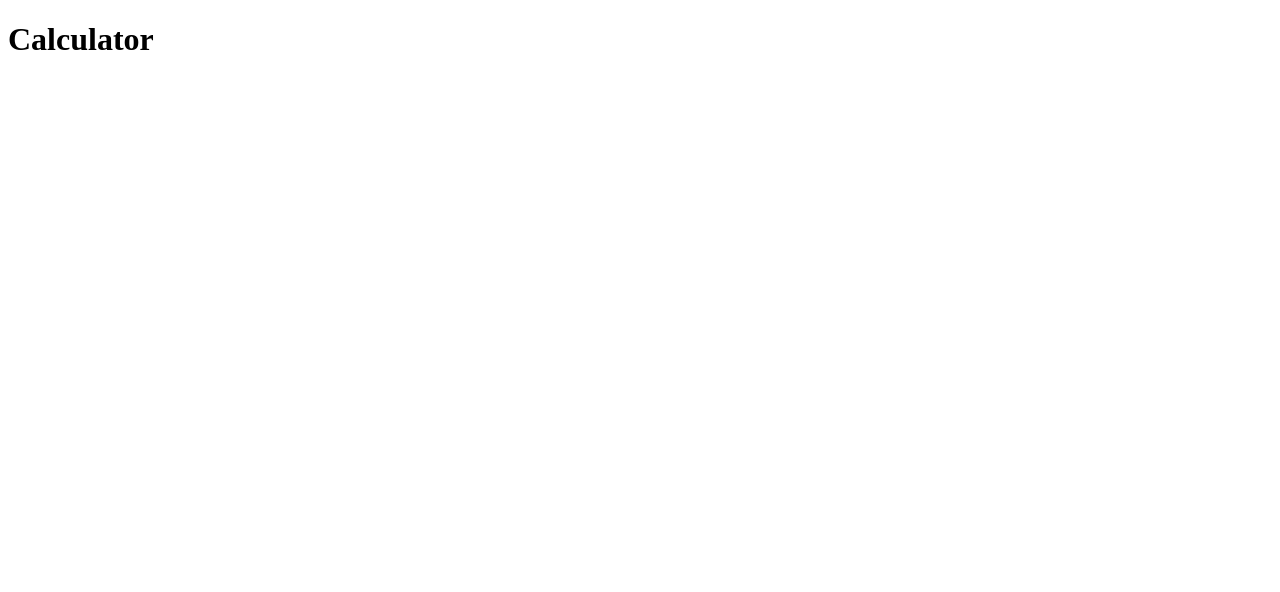
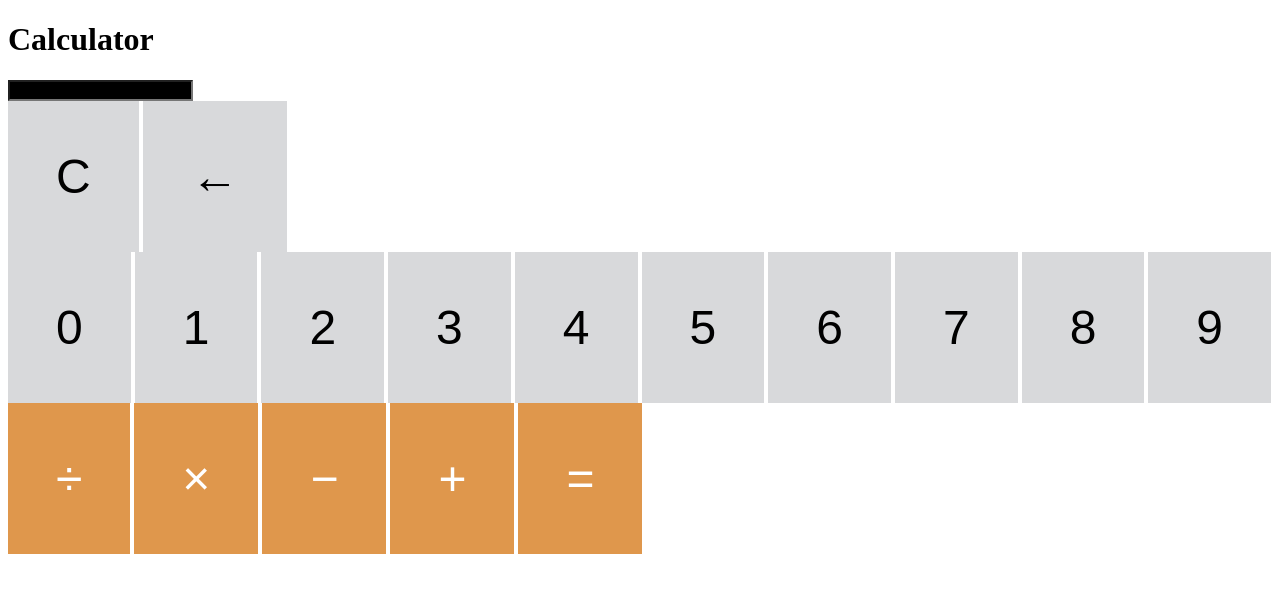
Before and after one commit to pi1egrim/frontend-masters, a plain HTML site: page beginner-calculator-project/index.html in a window 1280 px wide. Drawn offline with Linux system fonts and the light colour scheme.

Commit message:
commit #2

```diff
--- a/beginner-calculator-project/css/style.css
+++ b/beginner-calculator-project/css/style.css
@@ -0,0 +1,30 @@
+body {
+    margin: none;
+    padding: none;
+}
+
+button {
+    border: none;
+    font-size: 3rem;
+    padding: 1em;
+    cursor: pointer;
+}
+
+button:hover {
+    filter:opacity(.7)
+}
+
+.bg-black {
+    background-color: #000000;
+    color: #fff;
+}
+
+.bg-grey {
+    background-color: #d8d9db;
+    color: #000000;
+}
+
+.bg-orange {
+    background-color: #df974c;
+    color: #fff;
+}
--- a/beginner-calculator-project/index.html
+++ b/beginner-calculator-project/index.html
@@ -9,6 +9,32 @@
 <body>
     <h1>Calculator</h1>
     <div class="calculator">
+        <div class="input-field">
+            <input class="bg-black" type="text">
+        </div>
+        <div class="edit-container">
+            <button class="bg-grey" type="button">C</button>
+            <button class="bg-grey" type="button">←</button>
+        </div>
+        <div class="numbers-container">
+            <button class="number bg-grey" type="button">0</button>
+            <button class="number bg-grey" type="button">1</button>
+            <button class="number bg-grey" type="button">2</button>
+            <button class="number bg-grey" type="button">3</button>
+            <button class="number bg-grey" type="button">4</button>
+            <button class="number bg-grey" type="button">5</button>
+            <button class="number bg-grey" type="button">6</button>
+            <button class="number bg-grey" type="button">7</button>
+            <button class="number bg-grey" type="button">8</button>
+            <button class="number bg-grey" type="button">9</button>
+        </div>
+        <div class="operators-container">
+            <button class="operator bg-orange" type="button">&divide;</button>
+            <button class="operator bg-orange" type="button">&times;</button>
+            <button class="operator bg-orange" type="button">&minus;</button>
+            <button class="operator bg-orange" type="button">&plus;</button>
+            <button class="operator bg-orange" type="button">&equals;</button>
+        </div>
     </div>
     <script src="js/script.js"></script>
 </body>
```
